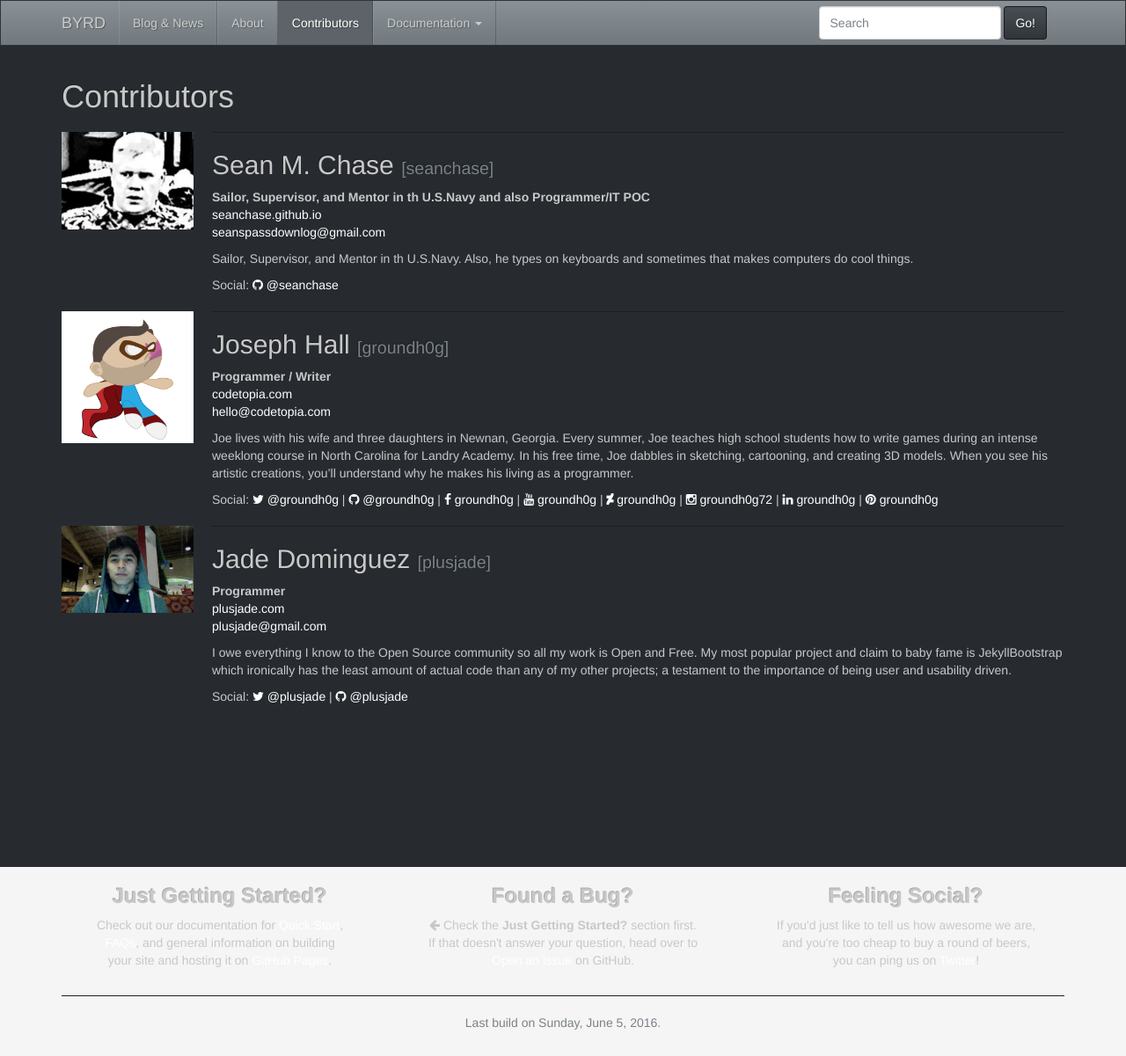
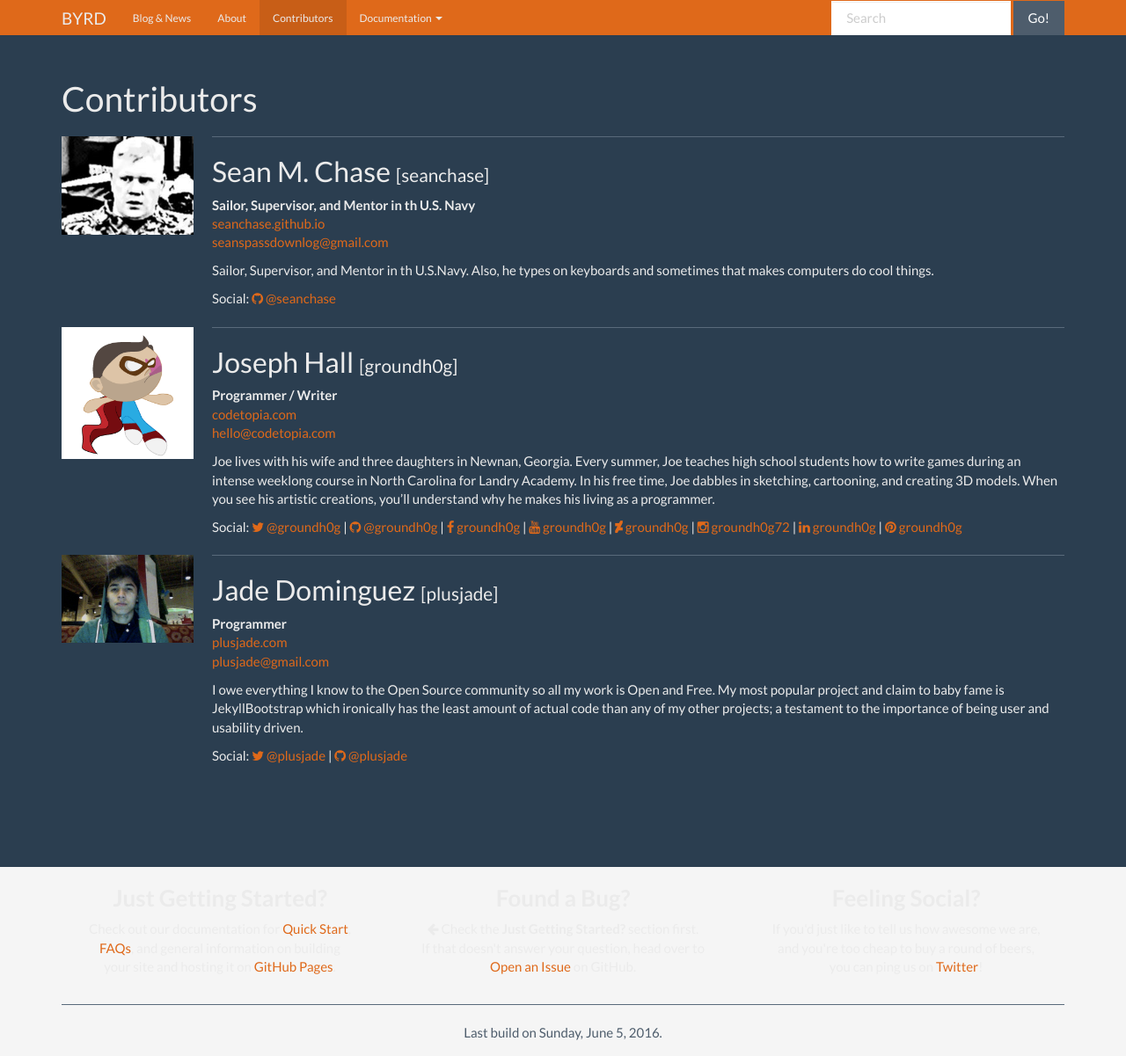
Before and after one commit to seanchase/seanchase.github.io, a Jekyll site: the page built from contributors.md, in a window 1280 px wide and 1201 px high. Shown: the whole window at 88% size. Built offline with Jekyll 4.4.1, drawn with Linux system fonts in a browser that asks for light colours.

Commit message:
Updated _config.yml

```diff
--- a/_config.yml
+++ b/_config.yml
@@ -68,7 +68,7 @@ jaytch:
     customcss: custom.css   # loaded after theme css files
     customjs:  custom.js    # loaded after theme js files
     framework: bootstrap-v3 # default | bootstrap-v3
-    theme: slate            # When used by bootstrap-v3, valid values are:
+    theme: superhero        # When used by bootstrap-v3, valid values are:
                               #    default | cerulean | cosmo | cyborg |
                               #    darkly | flatly | journal | lumen | paper |
                               #    readable | sandstone | simplex | slate |
@@ -168,7 +168,7 @@ jaytch:
       name:       Sean M. Chase
       alias:      seanchase
       image:      images/contributors/Chase_headshot.png
-      role:       Sailor, Supervisor, and Mentor in th U.S.Navy and also Programmer/IT POC
+      role:       Sailor, Supervisor, and Mentor in th U.S. Navy
       bio: > # brief description goes here
         Sailor, Supervisor, and Mentor in th U.S.Navy. Also, he types on keyboards and sometimes that makes computers do cool things.
       email:      seanspassdownlog@gmail.com
```
